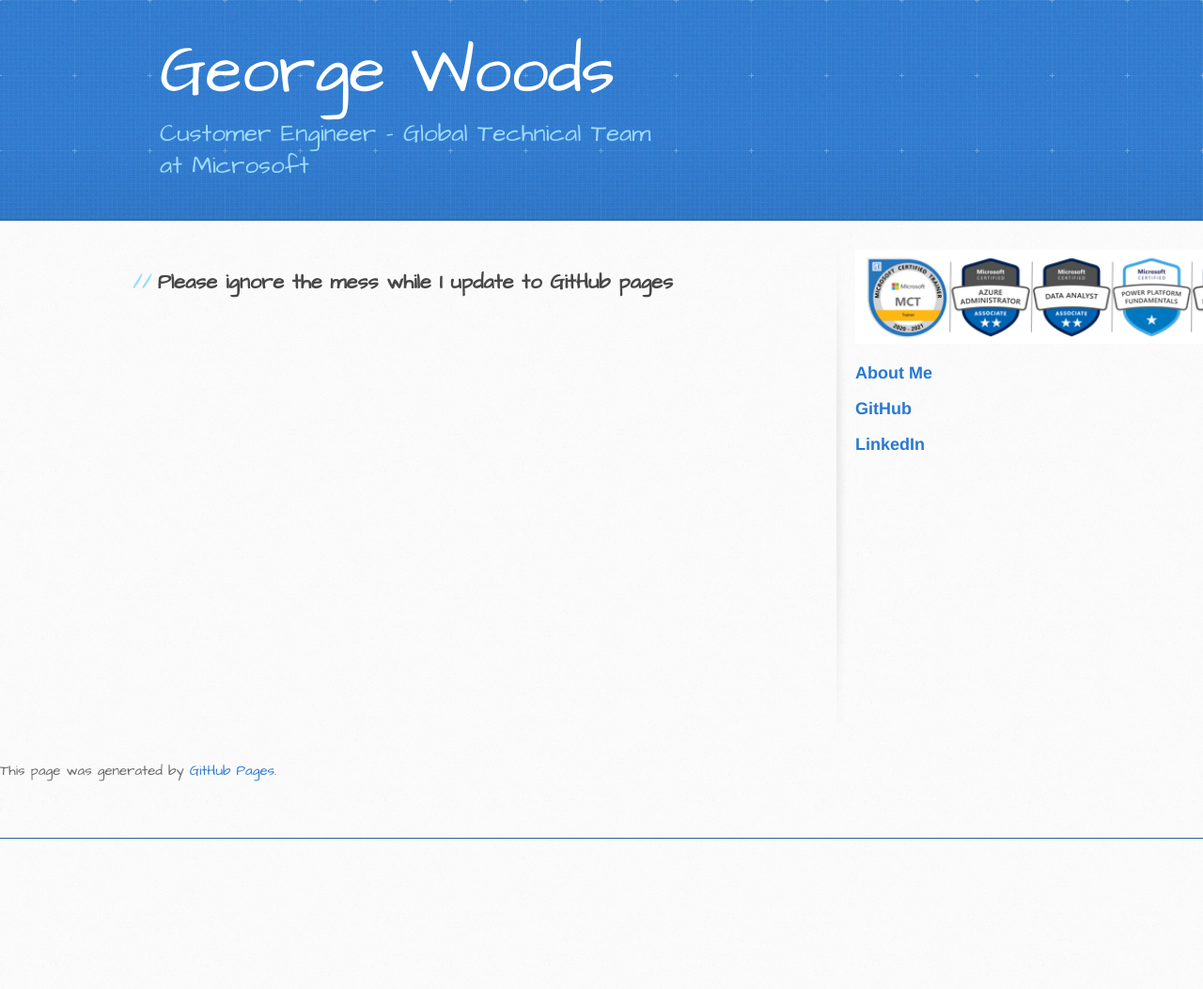
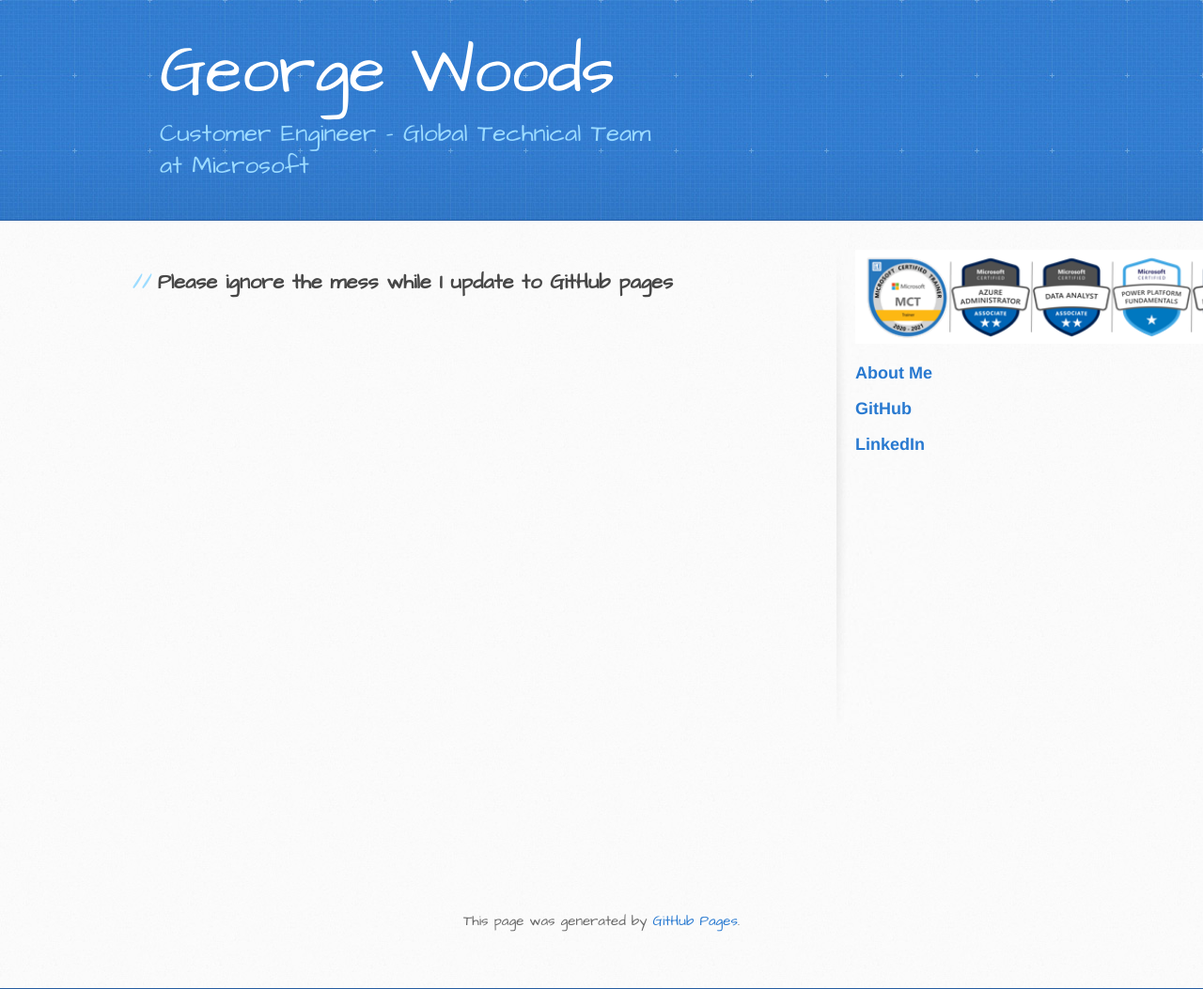
Before and after one commit to gvwoods/gvwoods.github.io, a Jekyll site: the page built from index.md, in a window 1280 px wide. Shown: the whole page at 94% size. Built offline with Jekyll 4.4.1, drawn with Linux system fonts in a browser that asks for light colours; our own code applies the rules of GitHub Pages for plain Markdown files; before the commit the page ends 900 px from its top, so only the background shows below that.

Commit message:
Update stylesheet.css

```diff
--- a/stylesheets/stylesheet.css
+++ b/stylesheets/stylesheet.css
@@ -449,10 +449,11 @@
 }
 
 footer {
-  padding-top: 40px;
+  padding-top: 200px;
   padding-bottom: 40px;
   font-family: 'Architects Daughter', 'Helvetica Neue', Helvetica, Arial, serif;
   border-bottom: solid 1px #275da1;
+  text-align: center;
 }
 
 header {
```
